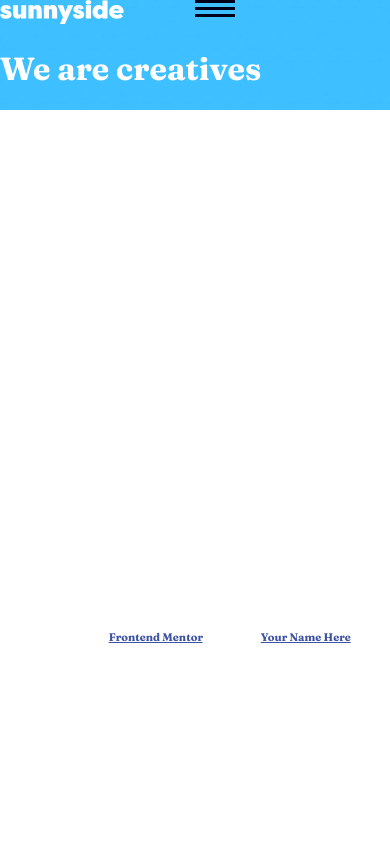
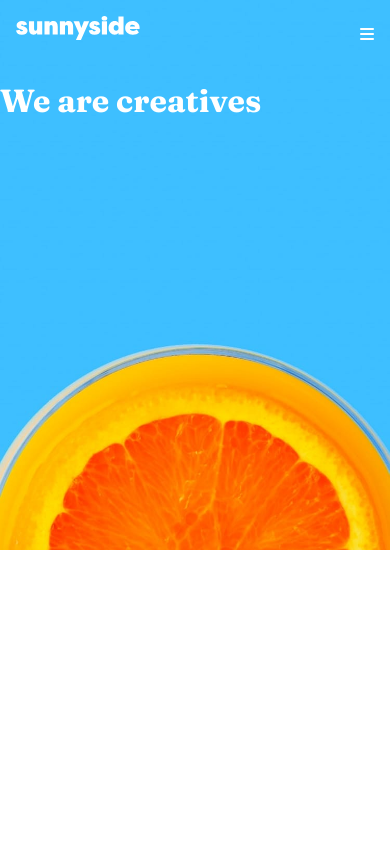
Before and after one commit to yuliia-p/Sunnyside-agency-landing-page, a website: page index.html in a window 390 px wide. Shown: the top 844 px of the page. Drawn offline with Linux system fonts and the light colour scheme.

Commit message:
working on styling

```diff
--- a/css/layout.css
+++ b/css/layout.css
@@ -19,6 +19,10 @@
   flex-basis: 50%;
 }
 
+div.menu-mobile {
+  align-items: baseline;
+}
+
 /* Desktop */
 @media screen and (min-width: 756px) {
   .container {
--- a/css/styles.css
+++ b/css/styles.css
@@ -7,12 +7,17 @@ body {
 
 .row-1 {
   width: 100%;
+  height: 550px;
   background-image: url("../images/mobile/image-header.jpg");
   background-repeat: no-repeat;
   background-position: center;
   background-size: 100%;
 }
 
+.menu-mobile {
+  padding: 1rem;
+}
+
 /* Desktop */
 
 /* @media screen and (min-width: 756px) {
--- a/index.html
+++ b/index.html
@@ -2,8 +2,8 @@
 <html lang="en">
 <head>
   <meta charset="UTF-8">
-  <meta name="viewport" content="width=device-width, initial-scale=1.0"> <!-- displays site properly based on user's device -->
-
+  <meta name="viewport" content="width=device-width, initial-scale=1.0">
+  <link rel="stylesheet" href="https://cdnjs.cloudflare.com/ajax/libs/font-awesome/6.1.1/css/all.min.css">
   <link rel="icon" type="image/png" sizes="32x32" href="./images/favicon-32x32.png">
   <link rel="stylesheet" href="./css/layout.css">
   <link rel="stylesheet" href="./css/styles.css">
@@ -36,8 +36,8 @@
             <img src="./images/logo.svg" alt="logo">
           </div>
           <div class="column-half-mobile">
-            <div class="menu-bars">
-              <img id="menu-icon" src="./images/menu.svg" alt="menu-bars">
+            <div class="menu-bars" style="text-align: end;">
+              <i style="color: white;" id="menu-icon" class="fa fa-solid fa-bars"></i>
             </div>
           </div>
           <div class="menu-div-mobile off">
```
Also changed, not shown: images/menu.svg (deleted).
